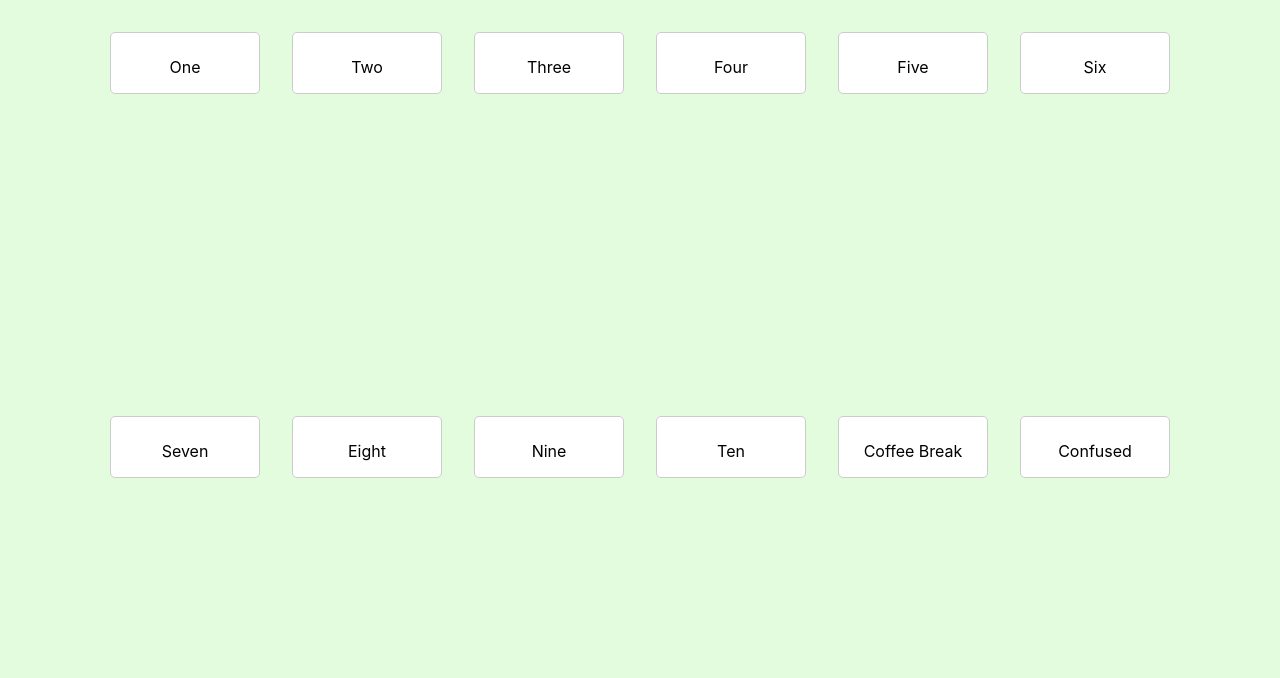
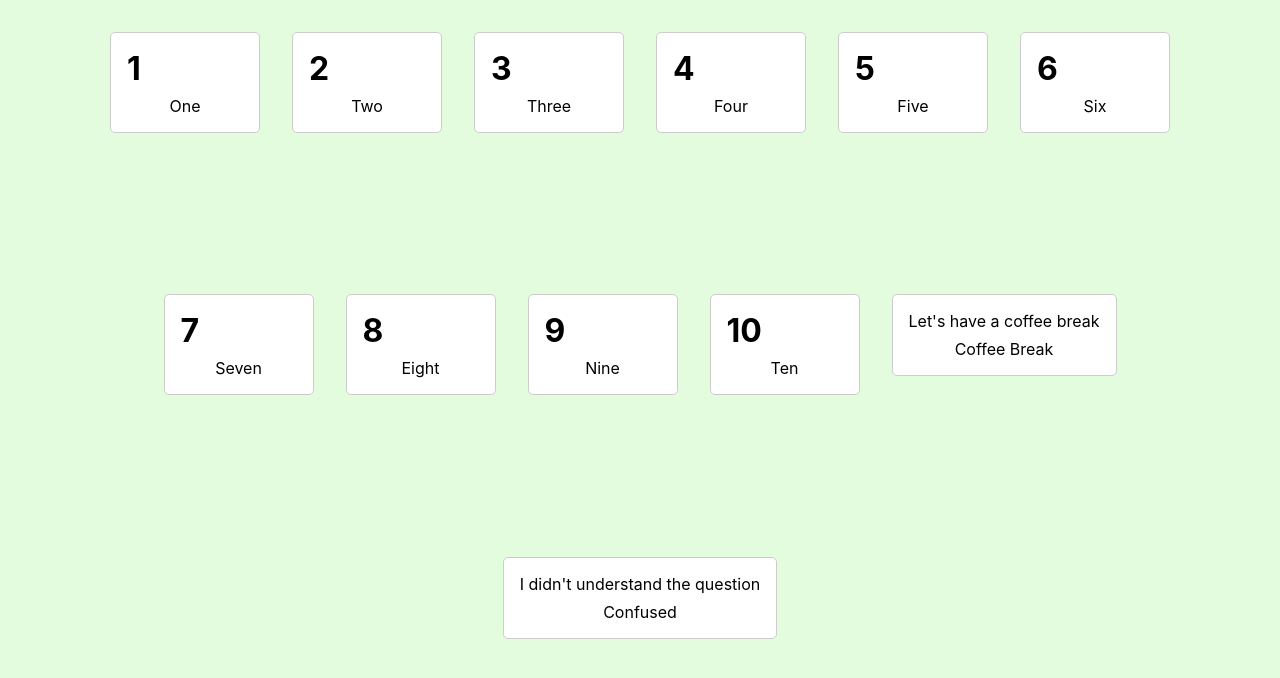
Before and after one commit to Digitanalogik/react-card-table, a React (Create React App) app: page / in a window 1280 px wide. Shown: the top 678 px of the page. Built offline with nearby package versions, Linux system fonts and the light colour scheme.

Commit message:
Support numeric and special cards

```diff
--- a/src/Components/Card/Card.tsx
+++ b/src/Components/Card/Card.tsx
@@ -1,17 +1,24 @@
 import './Card.css';
 
 interface CardProps {
-  number: number;
+  type: string;
+  value: number;
   title: string;
+  description?: string
 }
 
-const Card = ({ number, title }: CardProps): JSX.Element => {
+const Card = ({ type, value, title, description }: CardProps): JSX.Element => {
   return (
-    <div className='card'>
-      <div className='card-number'>{number}</div>
-      <div className='card-title'>{title}</div>
+  <div className="card">
+    <div className={`card-content ${type}`}>
+      {type === 'numeric' ? (
+        <span className="card-number">{value}</span>
+      ) : (
+        <span className="card-text">{description}</span>
+      )}
     </div>
-  );
+    <div className="card-title">{title}</div>
+  </div>  );
 }
 
 export default Card
--- a/src/Components/Table/Table.tsx
+++ b/src/Components/Table/Table.tsx
@@ -9,7 +9,7 @@ const Table = ({ cards }: TableProps) => {
   return (
     <div className="table">
       {cards.map((card: any, index: number) => (
-        <Card key={card.id} number={card.number} title={card.title} />
+        <Card key={card.id} type={card.type} value={card.value} title={card.title} description={card?.description} />
       ))}
     </div>
   );
```
